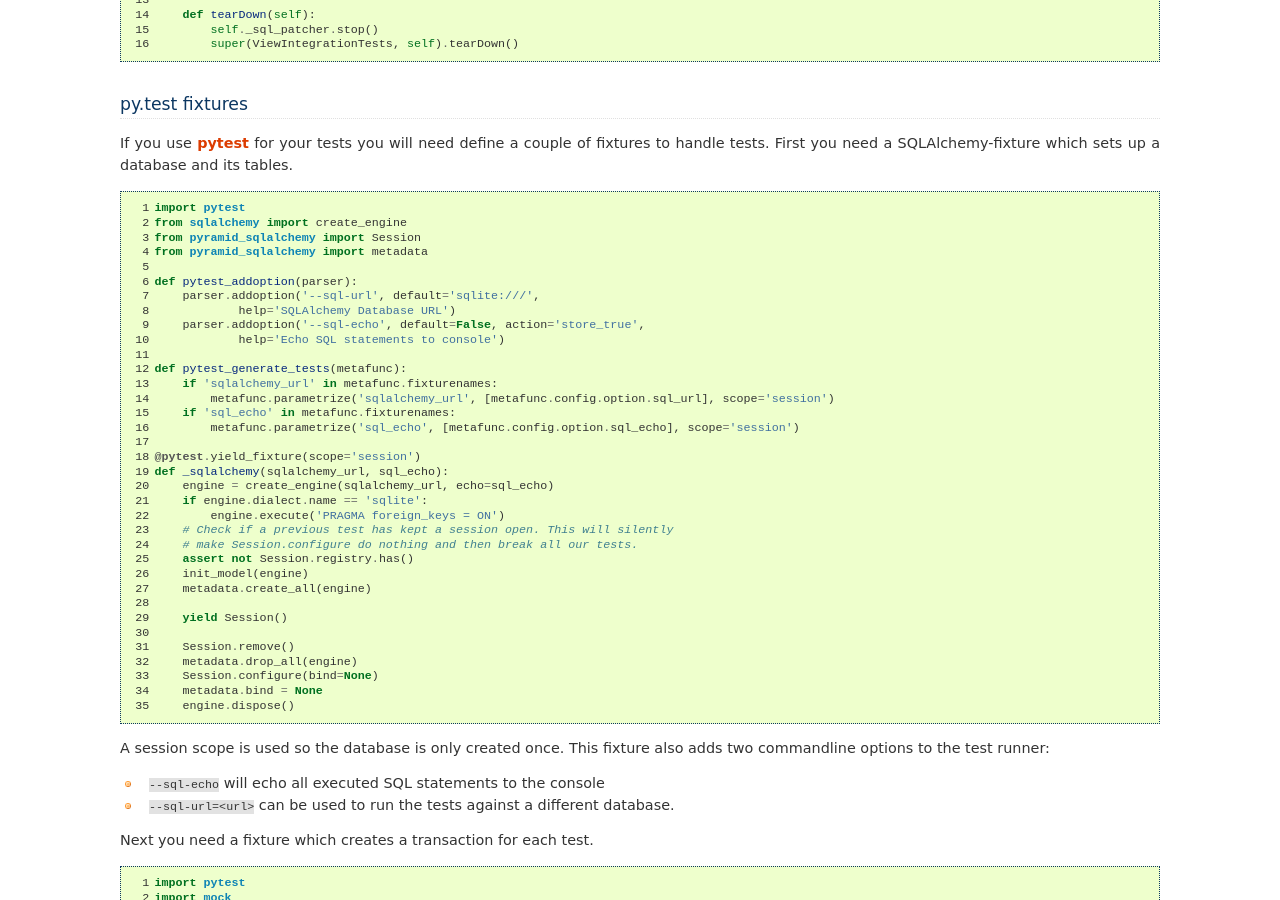
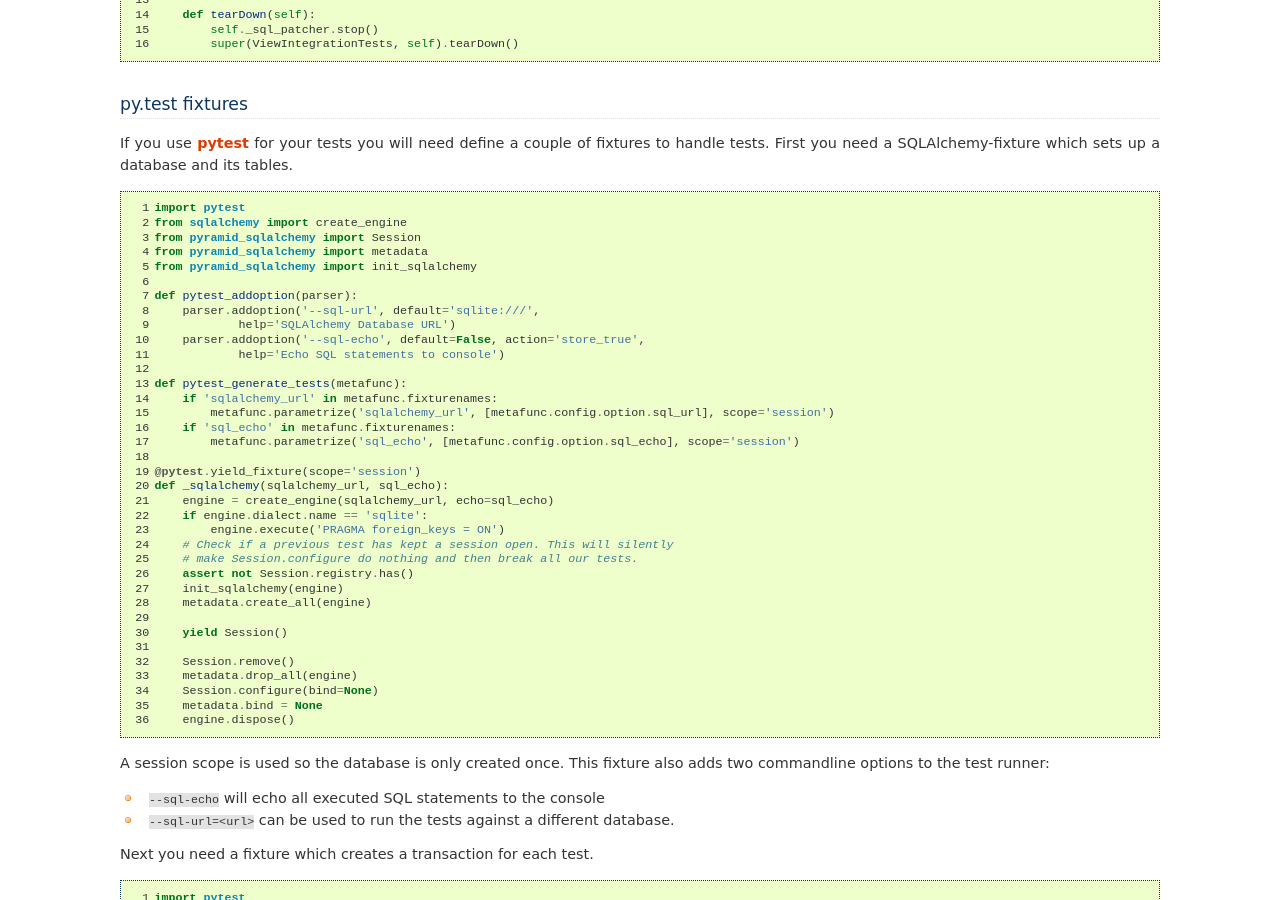
Before and after one commit to wichert/pyramid_sqlalchemy, a Sphinx documentation site: the page built from docs/tests.rst, in a window 1280 px wide and 900 px high, scrolled down 753 px. Built offline with Sphinx 7.4.7, drawn with Linux system fonts in a browser that asks for light colours.

Commit message:
Fix error in pytest fixture example.

```diff
--- a/docs/changes.rst
+++ b/docs/changes.rst
@@ -3,6 +3,8 @@ Changelog
 
 1.2 - Unreleased
 -------------------
+
+- Fix error on pytest fixture example.
 
 - Setup `Travis <https://travis-ci.org/wichert/pyramid_sqlalchemy>`_ to
   automatically run tests on CPython 2.6, CPython 2.7, CPython 3.3, CPython 3.4
--- a/docs/tests.rst
+++ b/docs/tests.rst
@@ -69,6 +69,7 @@ sets up a database and its tables.
    from sqlalchemy import create_engine
    from pyramid_sqlalchemy import Session
    from pyramid_sqlalchemy import metadata
+   from pyramid_sqlalchemy import init_sqlalchemy
 
    def pytest_addoption(parser):
        parser.addoption('--sql-url', default='sqlite:///',
@@ -90,7 +91,7 @@ sets up a database and its tables.
        # Check if a previous test has kept a session open. This will silently
        # make Session.configure do nothing and then break all our tests.
        assert not Session.registry.has()
-       init_model(engine)
+       init_sqlalchemy(engine)
        metadata.create_all(engine)
 
        yield Session()
```
